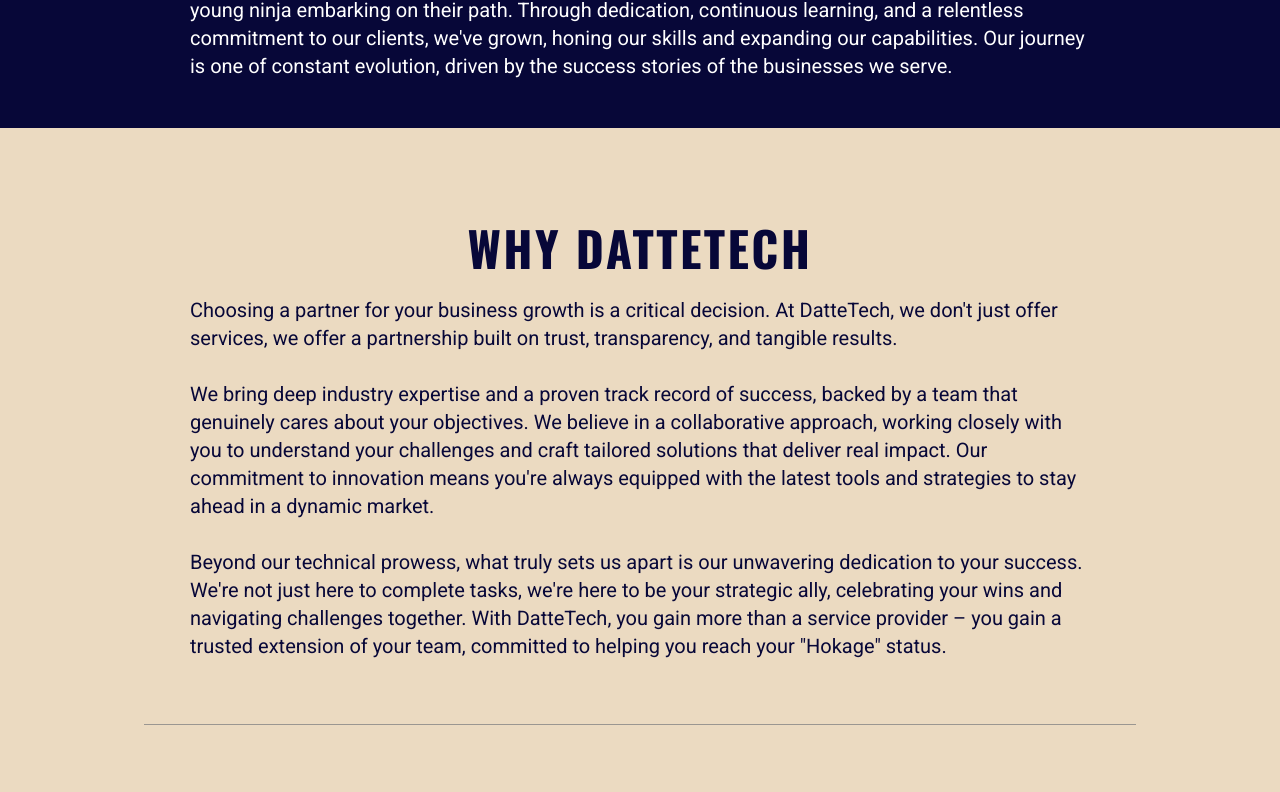
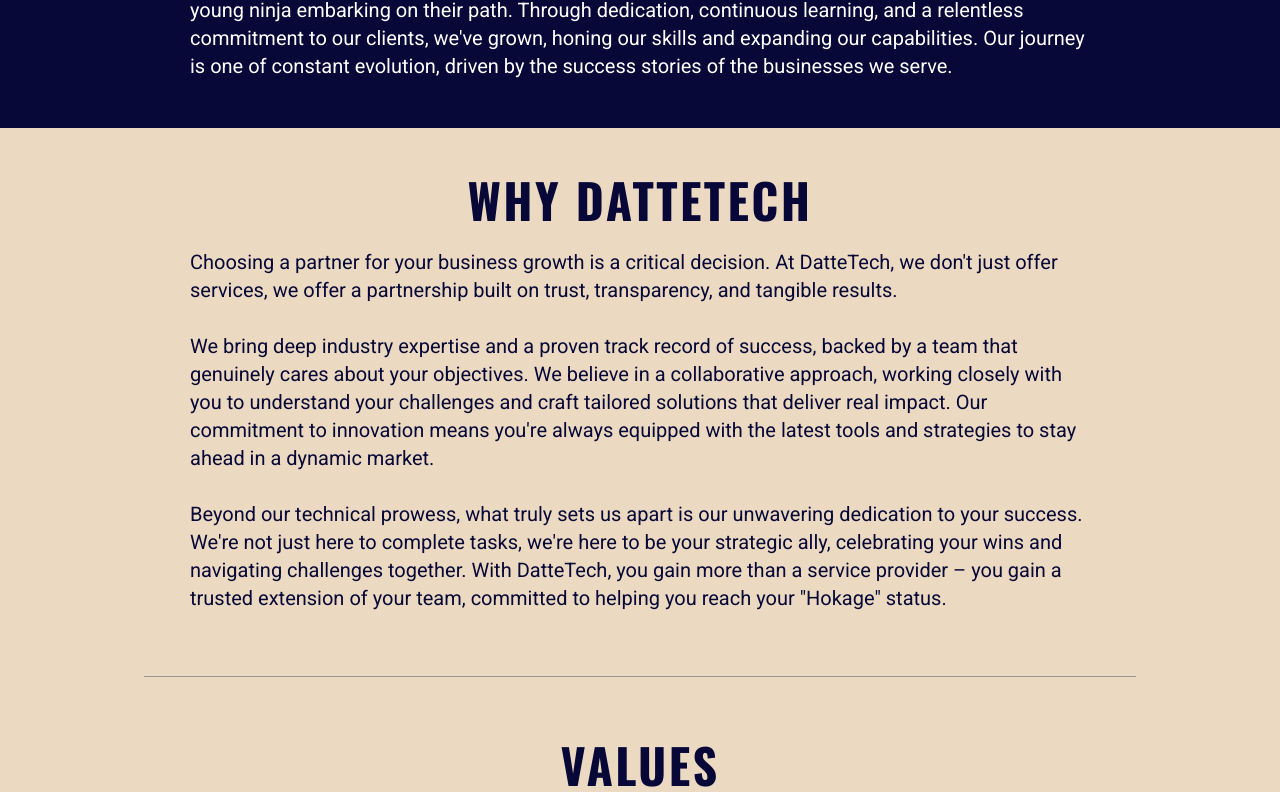
Before and after one commit to harshavarthanep/DatteTech, a Next.js app: page / in a window 1280 px wide. Shown: the part 2093-2885 px from the top of the page. Built offline with nearby package versions, Linux system fonts and the light colour scheme.

Commit message:
Update WhyDatteTech.tsx

```diff
--- a/components/WhyDatteTech.tsx
+++ b/components/WhyDatteTech.tsx
@@ -17,8 +17,10 @@ const WhyDap = () => {
   return (
     <section
       id="whyDatteTech"
-      className="relative lg:py-24 py-12 overflow-hidden bg-accent3"
+      className="relative  py-12 overflow-hidden bg-accent3"
     >
+{/*             className="relative lg:py-24 py-12 overflow-hidden bg-accent3" */}
+
       {/* Background Accent */}
       <div className="absolute inset-0 bg-noise opacity-10"></div>
 
```
